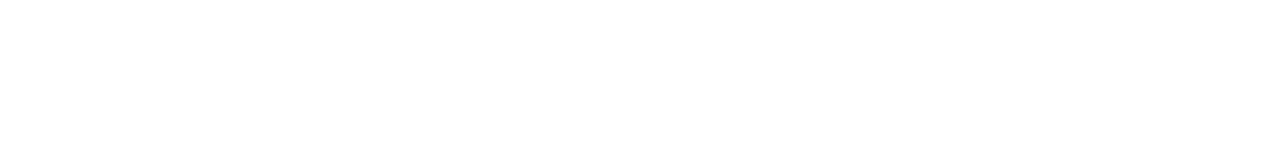
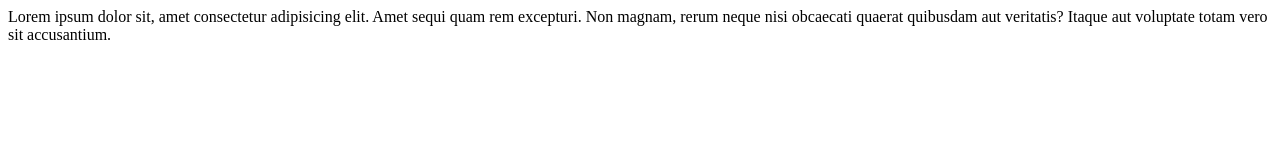
Before and after one commit to windsonvictor/HTML-CSS, a plain HTML site: page Exercicios/ex026/mq004/index.html in a window 1280 px wide. Drawn offline with Linux system fonts and the light colour scheme.

Commit message:
Update index.html

```diff
--- a/Exercicios/ex026/mq004/index.html
+++ b/Exercicios/ex026/mq004/index.html
@@ -7,6 +7,6 @@
     <title>Media Query</title>
 </head>
 <body>
-
+    Lorem ipsum dolor sit, amet consectetur adipisicing elit. Amet sequi quam rem excepturi. Non magnam, rerum neque nisi obcaecati quaerat quibusdam aut veritatis? Itaque aut voluptate totam vero sit accusantium.
 </body>
 </html>
```
